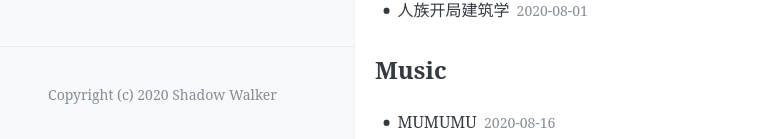
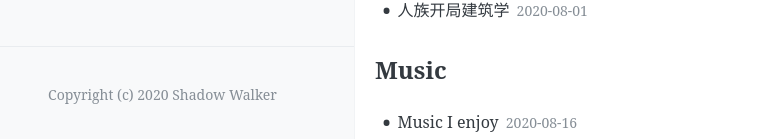
Before and after one commit to AsheBlade/ShadowArchive, a Jekyll site: the page built from tags/index.html, in a window 1280 px wide and 1369 px high. Shown: the part 1227-1366 px from the top of the window, without its empty margins (29-786 px from the left). Built offline with Jekyll 4.4.1, drawn with Linux system fonts in a browser that asks for light colours; comment, search, counter and statistics services are not loaded.

Commit message:
Update 2020-08-16-MU.md

```diff
--- a/_posts/2020-08-16-MU.md
+++ b/_posts/2020-08-16-MU.md
@@ -1,6 +1,6 @@
 ---
 layout: post
-title: MUMUMU
+title: Music I enjoy
 date: 2020-08-16
 author: Shadow Song
 tags: [Music]
@@ -16,3 +16,6 @@
 
 ## Google Drive Video
 {% include googleDrivePlayer.html id=page.driveId %}
+
+## set
+{% include googleDrivePlayer.html id=1c9CxB4Ijnp98ESpRnF8qsTCY3O_ZAyq3/preview %}
```
